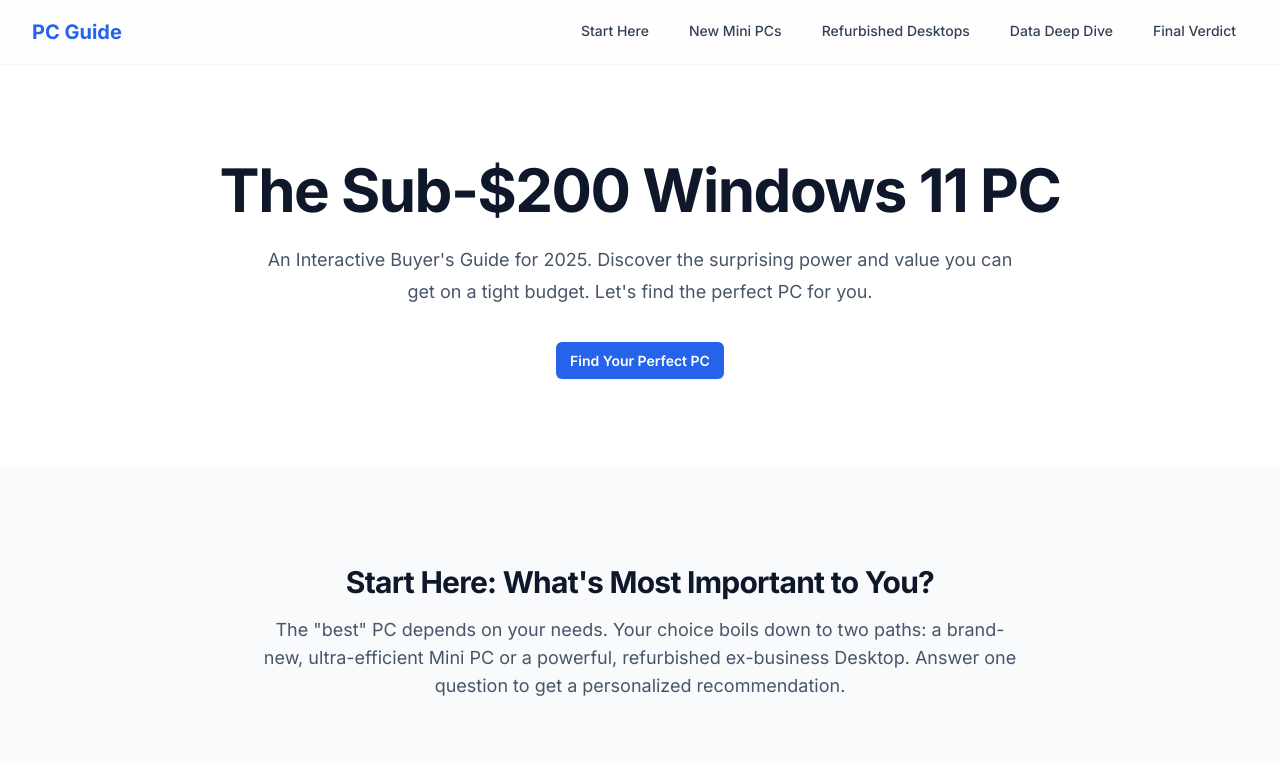
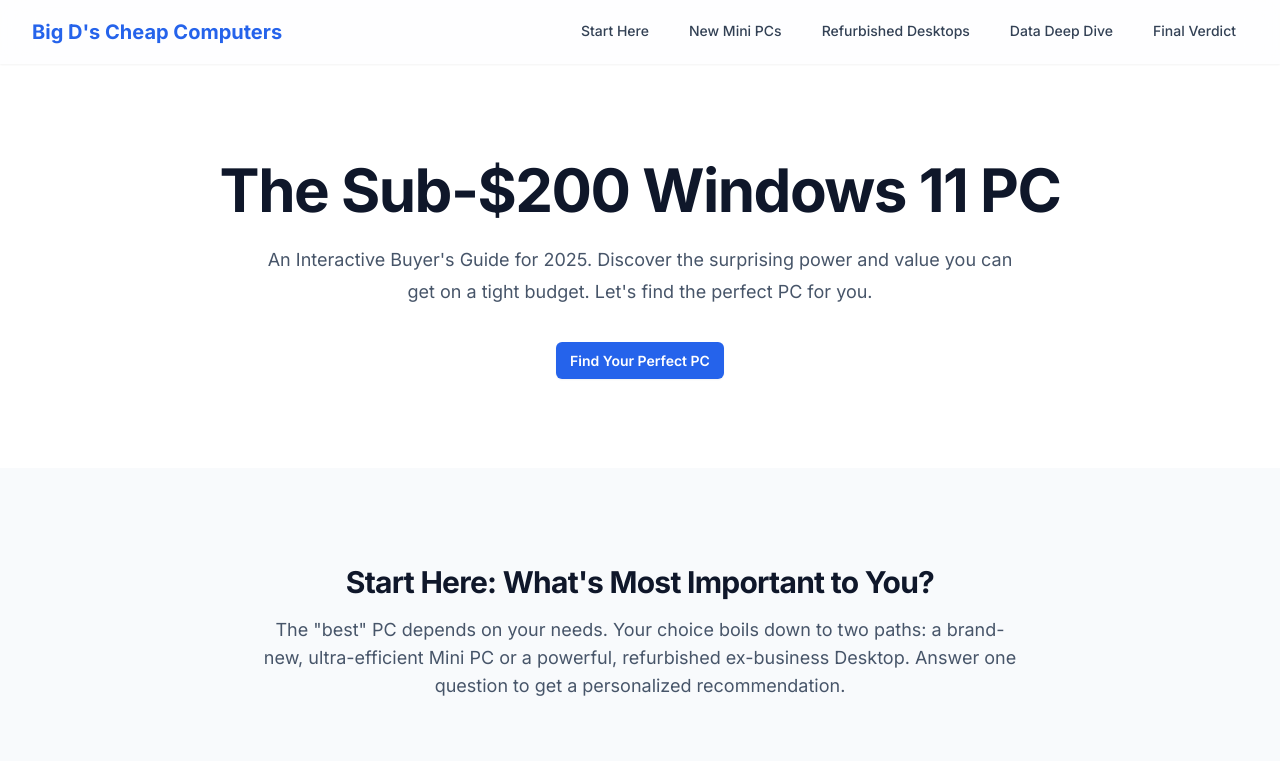
Before and after one commit to DerrickKlindt/derrickklindt.github.io, a plain HTML site: page index.html in a window 1280 px wide. Shown: the top 761 px of the page. Drawn offline with nearby package versions, Linux system fonts and the light colour scheme.

Commit message:
Update index.html

```diff
--- a/index.html
+++ b/index.html
@@ -61,7 +61,7 @@
         <nav class="container mx-auto px-4 sm:px-6 lg:px-8">
             <div class="flex items-center justify-between h-16">
                 <div class="flex items-center">
-                    <span class="font-bold text-xl text-blue-600">PC Guide</span>
+                    <span class="font-bold text-xl text-blue-600">Big D's Cheap Computers</span>
                 </div>
                 <div class="hidden md:block">
                     <div class="ml-10 flex items-baseline space-x-4">
```
